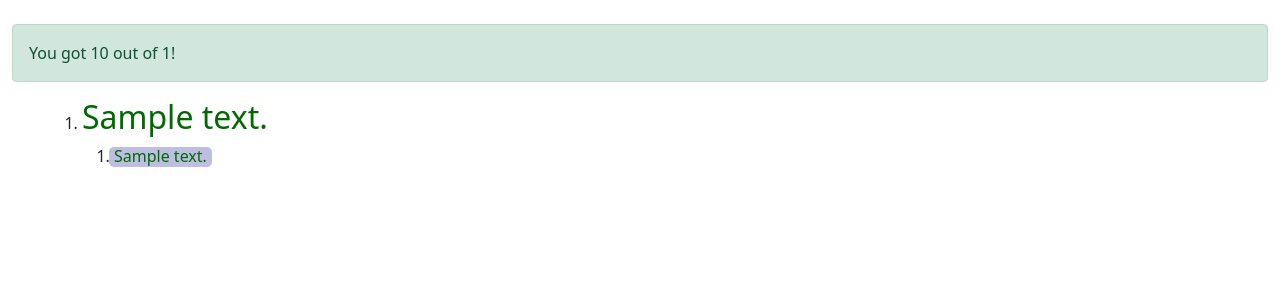
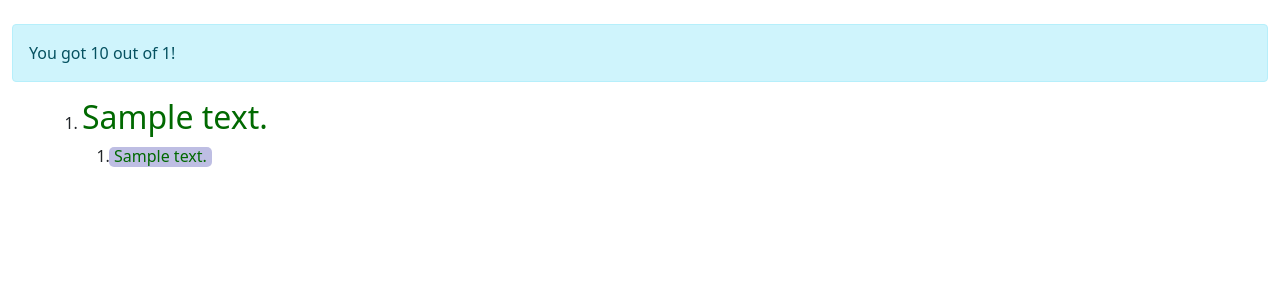
Before and after one commit to Haki-Malai/flask-triviamaster, a Flask app: template app/templates/results.html in a window 1280 px wide. Shown: the part 56-356 px from the top of the page. Run offline with Flask 3, Linux system fonts and the light colour scheme; tables that the repository leaves empty hold one stand-in row (values such as "Sample post"); the template is opened without the code that fills it: values that come from a table or form of the project are taken from there, most other values are stand-ins (such as "Sample title", 1, 10 or a date in 2020); some libraries are stand-ins or nearby versions.

Commit message:
Fix the alert color
The alert color was changed from success to info because the user is not
necessarily correct.

```diff
--- a/app/templates/results.html
+++ b/app/templates/results.html
@@ -1,7 +1,7 @@
 {% extends "base.html" %}
 
 {% block content %}
-	<div class="alert alert-success" role="alert">
+	<div class="alert alert-info" role="alert">
 		You got {{ game.score }} out of {{ game.question_count }}!
 	</div>
 	<ol class="container">
```
